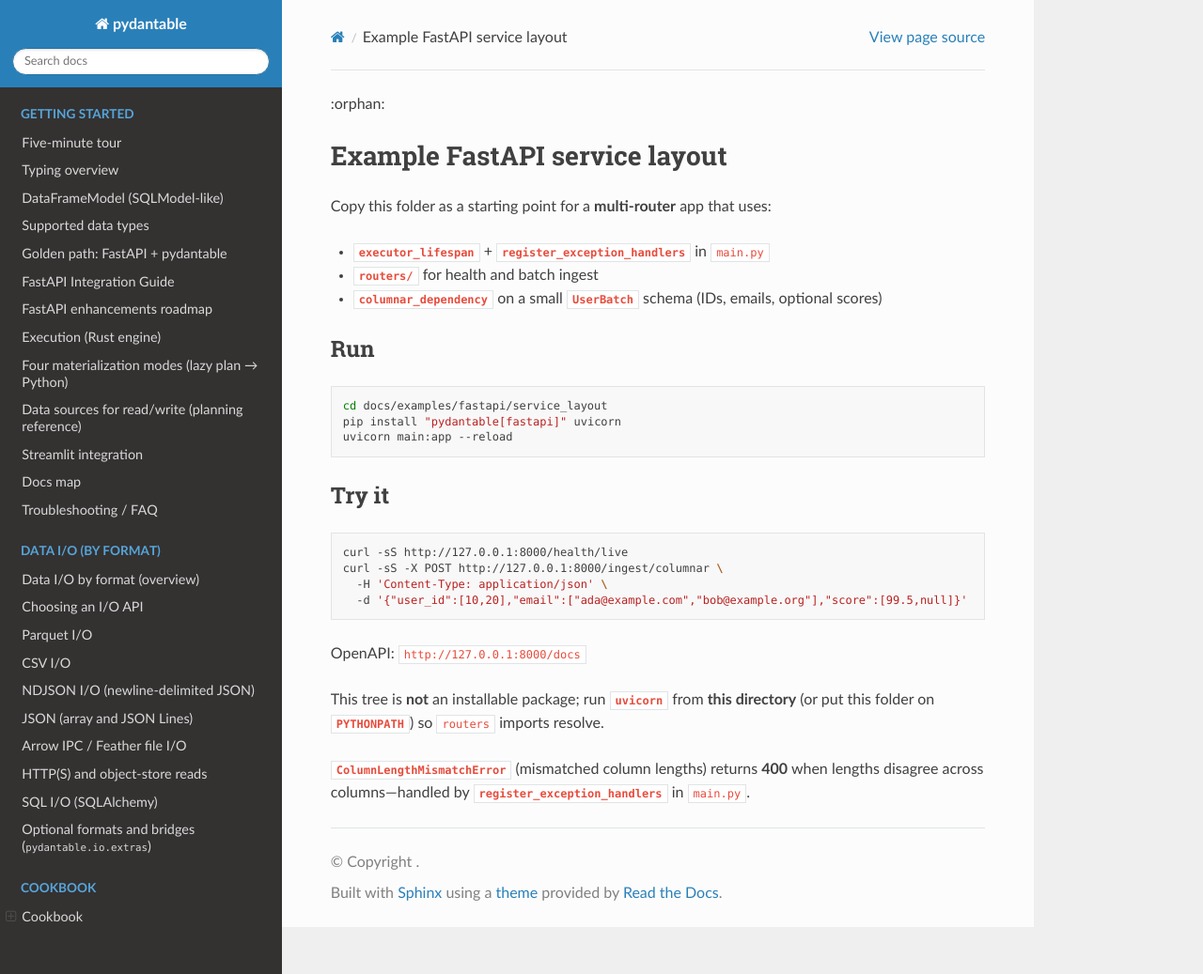
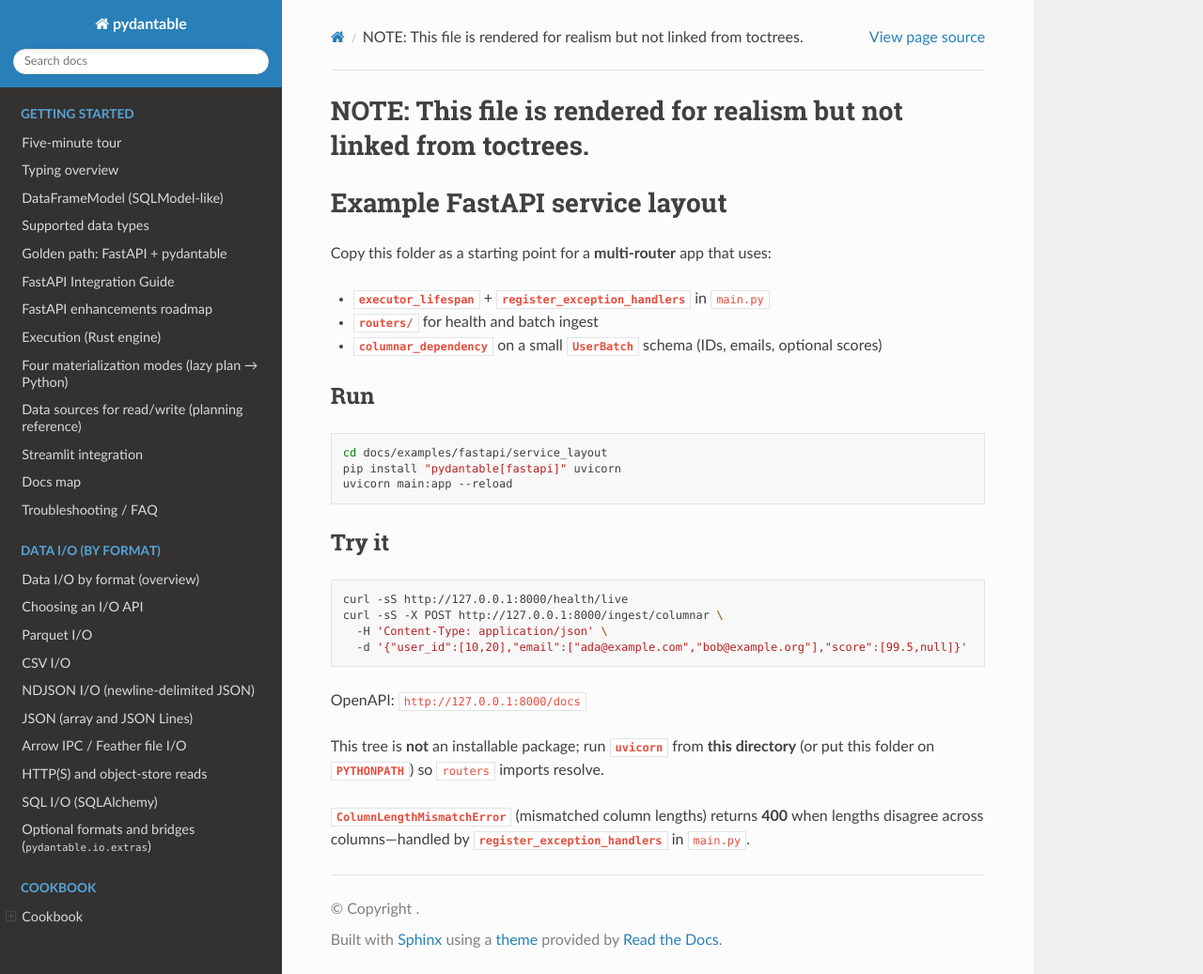
Before and after one commit to eddiethedean/pydantable, a Sphinx documentation site: the page built from docs/examples/fastapi/service_layout/README.md, in a window 1280 px wide and 1037 px high. Shown: the whole window at 94% size. Built offline with Sphinx 7.4.7 and the Read the Docs theme 3.1.0, drawn with Linux system fonts in a browser that asks for light colours; the version number is read from the project's files by our own code.

Commit message:
docs: use MyST front matter orphan on service_layout README

```diff
--- a/docs/examples/fastapi/service_layout/README.md
+++ b/docs/examples/fastapi/service_layout/README.md
@@ -1,4 +1,8 @@
-:orphan:
+---
+orphan: true
+---
+
+# NOTE: This file is rendered for realism but not linked from toctrees.
 
 # Example FastAPI service layout
 
```
